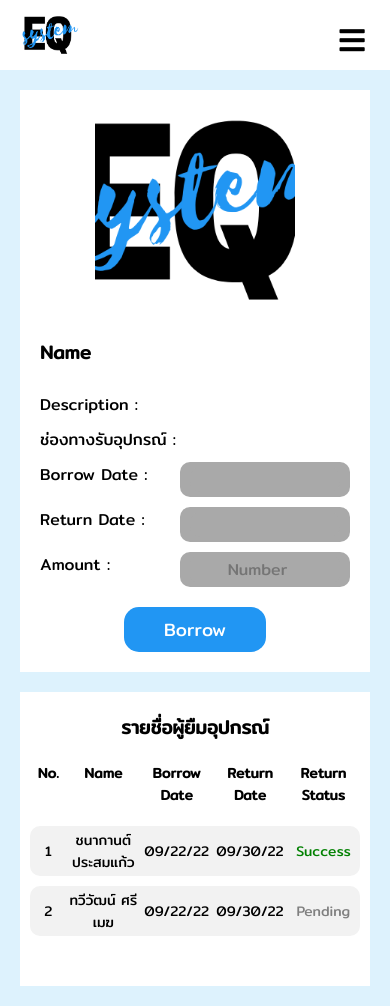
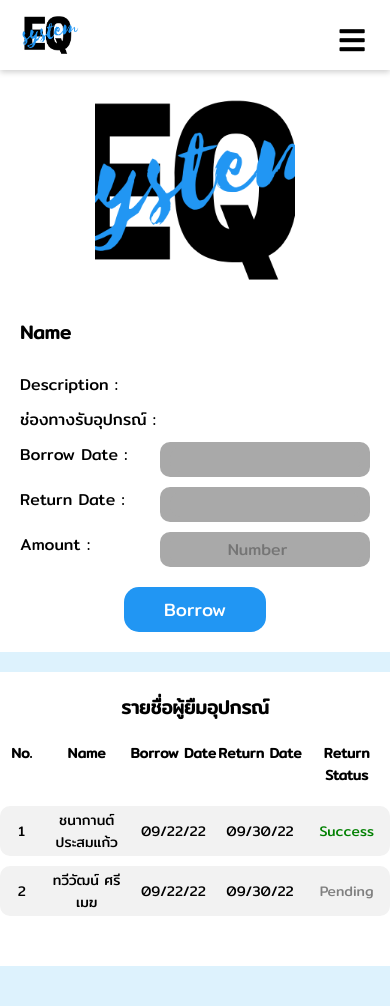
Before and after one commit to it62070040/Equipment-Borrowing-System, a React (Create React App) app in the folder equipment_borrowing_system/front-end/: page /equipmentInfo/1 in a window 390 px wide. After the commit the page ends 966 px from the top, so only its background shows below. Built offline with nearby package versions, Linux system fonts and the light colour scheme.

Commit message:
fix: equipment table, add nevbar box-shadow

```diff
--- a/equipment_borrowing_system/front-end/src/components/Navbar.css
+++ b/equipment_borrowing_system/front-end/src/components/Navbar.css
@@ -6,6 +6,7 @@
     position: sticky;
     top: 0;
     z-index: 999;
+    box-shadow: 0 2px 6px 0 rgba(0,0,0,.2);
   }
 
 li {
--- a/equipment_borrowing_system/front-end/src/pages/Equipments/user/EquipmentInfo.css
+++ b/equipment_borrowing_system/front-end/src/pages/Equipments/user/EquipmentInfo.css
@@ -12,9 +12,9 @@
 
 @media screen and (max-width: 800px) {
     .eqIfo-container {
-        padding: 20px 20px;
+        padding: 0px 0px;
     }
     .eq-borrowed-name-container{
-        padding: 20px 10px;
+        padding: 20px 0px;
     }
 }
--- a/equipment_borrowing_system/front-end/src/pages/Equipments/user/components/BorrowedUserTable.css
+++ b/equipment_borrowing_system/front-end/src/pages/Equipments/user/components/BorrowedUserTable.css
@@ -1,20 +1,20 @@
 li {
     font-size: 16px;
   }
-  .table-container{
+  .borrow-table-container{
     background-color: #fff;
     padding: 20px;
     text-align: center;
     border-radius: 10px;
   }
 
-  .table-header-row-con {
+  .borrow-table-header-row-con {
     padding-bottom: 20px;
     font-weight: bold;
     font-size: 20px;
   }
 
-  .table-header-row {
+  .borrow-table-header-row {
     display: grid;
     grid-template-columns: 0.5fr 2fr 1fr 1fr 1fr;
     grid-gap: 20px;
@@ -22,7 +22,7 @@ li {
     text-align: center;
   }
 
-  .user-row-con {
+  .borrow-row-con {
     padding-bottom: 10px;
 
 
@@ -63,11 +63,7 @@ li {
   }
 
   @media screen and (max-width: 900px) {
-    .table-item-title {
-      display: inline;
-      align-items: center;
-    }
-    .table-container{
+    .borrow-table-container{
       padding: 20px 0px;
       text-align: center;
 
@@ -80,7 +76,7 @@ li {
     grid-gap: 0px;
    }
 
-   .table-header-row {
+   .borrow-table-header-row {
     grid-template-columns: 0.5fr 1fr 1fr 1fr 1fr;
     grid-gap: 0px;
    }
--- a/equipment_borrowing_system/front-end/src/pages/Equipments/user/components/BorrowedUserTable.js
+++ b/equipment_borrowing_system/front-end/src/pages/Equipments/user/components/BorrowedUserTable.js
@@ -9,29 +9,29 @@ export default function BorrowedUserTable({ user }) {
   //   );
 
   return (
-    <div className="table-container">
-      <div className="table-header-row-con">
-        <ul className="table-header-row">
-          <li className="table-header">No.</li>
-          <li className="table-header">Name</li>
-          <li className="table-header">Borrow Date</li>
-          <li className="table-header">Return Date</li>
-          <li className="table-header">Return Status</li>
+    <div className="borrow-table-container">
+      <div className="borrow-table-header-row-con">
+        <ul className="borrow-table-header-row">
+          <li className="borrow-table-header">No.</li>
+          <li className="borrow-table-header">Name</li>
+          <li className="borrow-table-header">Borrow Date</li>
+          <li className="borrow-table-header">Return Date</li>
+          <li className="borrow-table-header">Return Status</li>
         </ul>
       </div>
       {user.map((row, i) => (
         <div
-          className="user-row-con"
+          className="borrow-row-con"
           key={row.id}
           //   onClick={() => clickEqCard(row.id)}
         >
           <div className="user-row">
             <ul className="table-user-row">
-              <li className="table-item">{i + 1}</li>
-              <li className="table-item">{row.firstName} {row.lastName}</li>
-              <li className="table-item">{row.borrowDate}</li>
-              <li className="table-item">{row.returnDate}</li>
-              <li className="table-item" style={row.returnStatus === "Success" ? {color: "green"} : row.returnStatus === "Failed" ? {color: "red"} : {color: "gray"}}>{row.returnStatus}</li>
+              <li className="user-table-item">{i + 1}</li>
+              <li className="user-table-item">{row.firstName} {row.lastName}</li>
+              <li className="user-table-item">{row.borrowDate}</li>
+              <li className="user-table-item">{row.returnDate}</li>
+              <li className="user-table-item" style={row.returnStatus === "Success" ? {color: "green"} : row.returnStatus === "Failed" ? {color: "red"} : {color: "gray"}}>{row.returnStatus}</li>
             </ul>
           </div>
         </div>
```
